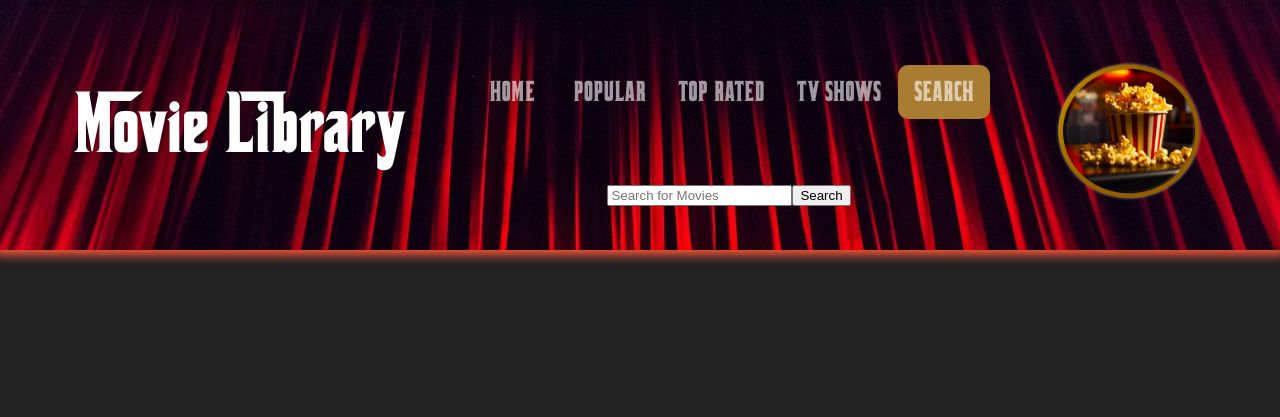
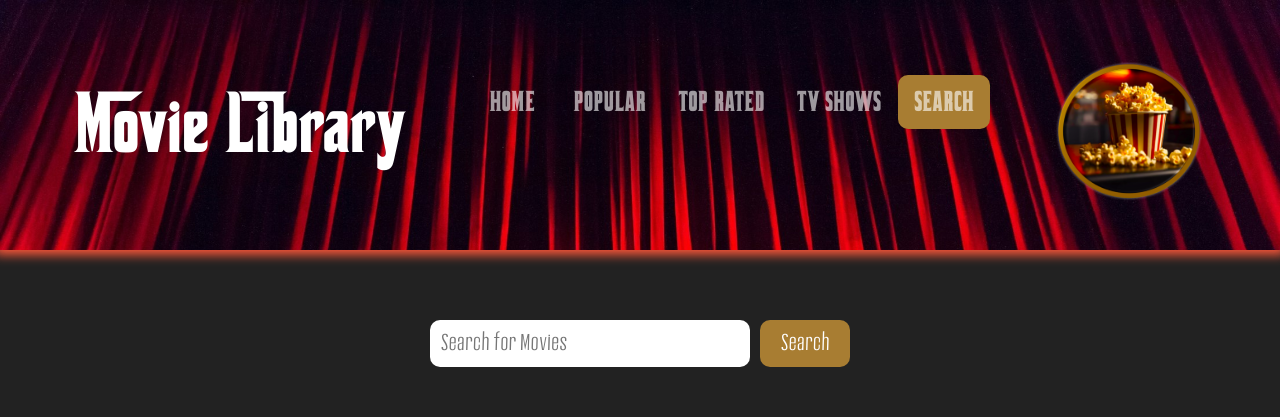
Before and after one commit to iceeqsolutions/movie-library, a React (Vite) app: page /search-results in a window 1280 px wide. Shown: the top 417 px of the page. Built offline with nearby package versions, Linux system fonts and the light colour scheme; no server answers.

Commit message:
MOD Navbar -> move searchbar to own component

```diff
--- a/src/App.tsx
+++ b/src/App.tsx
@@ -37,8 +37,8 @@ function App() {
   return (
     <>
       <Navbar
-        onSearchTermsChange={handleSearchTermsChange}
-        handleClick={handleClick}
+      // onSearchTermsChange={handleSearchTermsChange}
+      // handleClick={handleClick}
       />
       <Routes>
         <Route path="/" element={<Home apiEndpoint={trending_movies} />} />
@@ -56,7 +56,17 @@ function App() {
         />
         <Route
           path="/search-results"
-          element={<SearchResults apiEndpoint={urlString} />}
+          element={
+            <SearchResults
+              apiEndpoint={
+                urlString
+                  ? urlString
+                  : `https://api.themoviedb.org/3/search/movie?query=&api_key=${apiKey}`
+              }
+              onSearchTermsChange={handleSearchTermsChange}
+              handleClick={handleClick}
+            />
+          }
         />
       </Routes>
     </>
--- a/src/components/Navbar.tsx
+++ b/src/components/Navbar.tsx
@@ -1,7 +1,7 @@
 import { NavbarContainer } from "../styles/Styles.modules";
 import { AppBar, Toolbar, Typography, Tab } from "@mui/material";
 import { NavLink } from "react-router-dom";
-import SearchBar from "./SearchBar";
+// import SearchBar from "./SearchBar";
 
 const navLinkName = [
   {
@@ -31,7 +31,7 @@ const navLinkName = [
   },
 ];
 
-interface NavbarProps {
+/* interface NavbarProps {
   onSearchTermsChange: (terms: string) => void;
   handleClick: () => void;
 }
@@ -39,7 +39,8 @@ interface NavbarProps {
 const Navbar: React.FC<NavbarProps> = ({
   onSearchTermsChange,
   handleClick,
-}) => {
+}) => { */
+const Navbar = () => {
   return (
     <NavbarContainer>
       <AppBar className="appBar">
@@ -53,10 +54,10 @@ const Navbar: React.FC<NavbarProps> = ({
                 </NavLink>
               ))}
             </div>
-            <SearchBar
+            {/*             <SearchBar
               searchTermsChange={onSearchTermsChange}
               handleClick={handleClick}
-            />
+            /> */}
           </div>
           <div className="navRightBkg"></div>
         </Toolbar>
--- a/src/components/SearchBar.tsx
+++ b/src/components/SearchBar.tsx
@@ -1,4 +1,5 @@
 import { useState, useEffect } from "react";
+import { SearchBarContainer } from "../styles/Styles.modules";
 
 interface SearchBarProps {
   searchTermsChange: (terms: string) => void;
@@ -21,6 +22,7 @@ const SearchBar: React.FC<SearchBarProps> = ({
 
   return (
     <>
+      <SearchBarContainer>
         <div className="searchBar">
           <input
             type="text"
@@ -29,6 +31,7 @@ const SearchBar: React.FC<SearchBarProps> = ({
           />
           <button onClick={handleClick}>Search</button>
         </div>
+      </SearchBarContainer>
     </>
   );
 };
--- a/src/interfaces/PageInterfaces.ts
+++ b/src/interfaces/PageInterfaces.ts
@@ -16,4 +16,6 @@ export interface TvShowsProps {
 
 export interface SearchResultsProps {
   apiEndpoint: string;
+  onSearchTermsChange: (terms: string) => void;
+  handleClick: () => void;
 }
--- a/src/pages/SearchResults.tsx
+++ b/src/pages/SearchResults.tsx
@@ -1,8 +1,20 @@
 import ApiDataItems from "../components/ApiDataItems";
 import { SearchResultsProps } from "../interfaces/PageInterfaces";
-const SearchResults: React.FC<SearchResultsProps> = ({ apiEndpoint }) => {
+import SearchBar from "../components/SearchBar";
+import { SearchBarContainer } from "../styles/Styles.modules";
+
+const SearchResults: React.FC<SearchResultsProps> = ({
+  apiEndpoint,
+  onSearchTermsChange,
+  handleClick,
+}) => {
   return (
     <>
+      <SearchBarContainer>
+        <SearchBar
+          searchTermsChange={onSearchTermsChange}
+          handleClick={handleClick}
+        />
         {apiEndpoint && (
           <ApiDataItems
             sectionHeader="DATABASE SEARCH"
@@ -11,6 +23,7 @@ const SearchResults: React.FC<SearchResultsProps> = ({ apiEndpoint }) => {
             imgSrc="src/assets/dbSearch.jpg"
           />
         )}
+      </SearchBarContainer>
     </>
   );
 };
--- a/src/styles/Styles.modules.ts
+++ b/src/styles/Styles.modules.ts
@@ -302,3 +302,43 @@ export const SectionBannerContainer = styled.div`
     border-bottom-right-radius: 100px;
   }
 `;
+
+export const SearchBarContainer = styled.div`
+  div:has(> div.searchBar) {
+    margin-top: 20px;
+  }
+  div:has(> div.mainContainer) {
+    margin-top: 50px;
+  }
+  display: flex;
+  flex-direction: column;
+  justify-content: center;
+  margin-top: 300px;
+  .searchBar {
+    display: flex;
+    justify-content: center;
+    align-items: center;
+    > input {
+      font-family: "MovieDescription";
+      font-size: 1.5rem;
+      padding: 10px;
+      width: 300px;
+      border: none;
+      border-radius: 10px;
+      margin-right: 10px;
+    }
+    > button {
+      font-family: "MovieDescription";
+      font-size: 1.5rem;
+      padding: 10px 20px;
+      border: none;
+      border-radius: 10px;
+      background-color: #a87d32;
+      color: #fff;
+      &:hover {
+        cursor: pointer;
+        background-color: #6b5716;
+      }
+    }
+  }
+`;
```
Lines whose indentation alone changed are shown as unchanged.
